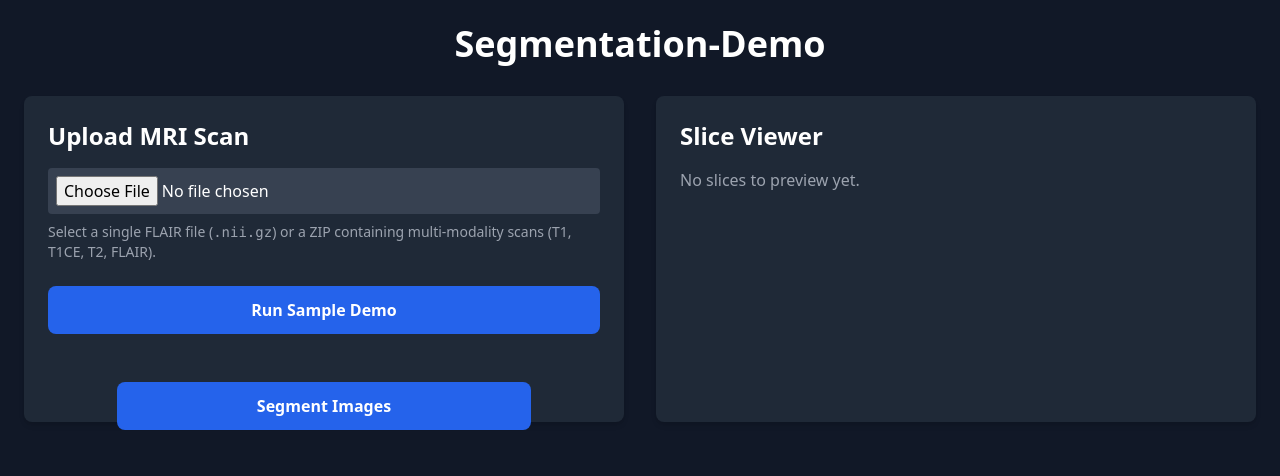
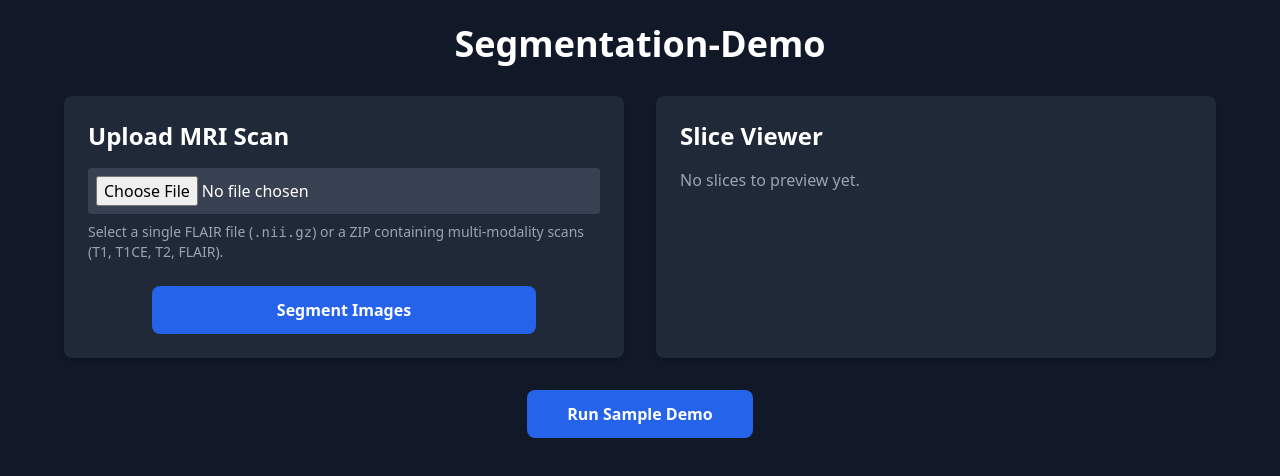
Before and after one commit to AnkithBinagekar/scanfusion-demo-image_overlay, a React (Create React App) app: page /fusion in a window 1280 px wide. Shown: the top 476 px of the page. Built offline with nearby package versions, Linux system fonts and the light colour scheme; no server answers; the HTML template or start-up script is replaced by a standard one.

Commit message:
UI Update

```diff
--- a/src/pages/FusionPage.jsx
+++ b/src/pages/FusionPage.jsx
@@ -4,7 +4,7 @@ import FusionOptions from "../components/FusionOptions";
 import SliceViewer from "../components/SliceViewer";
 import axios from "axios";
 import { useNavigate } from "react-router-dom";
-import { ImageContext } from "../contexts/ImageContext"; // ✅ make sure this path matches your project
+import { ImageContext } from "../contexts/ImageContext";
 
 const API_URL = process.env.REACT_APP_API_URL;
 
@@ -36,28 +36,20 @@ const FusionPage = () => {
   };
 
   return (
-    <div className="min-h-screen bg-gray-900 text-white p-6">
-      {/* Page Title */}
+    <div className="min-h-screen bg-gray-900 text-white p-6 flex flex-col items-center">
+      {/* Title */}
       <h1 className="text-4xl font-bold text-center mb-8 text-white">
         Segmentation-Demo
       </h1>
 
-      {/* ✅ Two-column layout */}
-      <div className="grid grid-cols-1 md:grid-cols-2 gap-8">
-        {/* Left Column: Upload + Buttons */}
-        <div className="bg-gray-800 p-6 rounded-lg shadow-md flex flex-col justify-between">
+      {/* ✅ Two-column main layout */}
+      <div className="grid grid-cols-1 md:grid-cols-2 gap-8 w-full max-w-6xl">
+        {/* Left Column: Upload + Segment */}
+        <div className="bg-gray-800 p-6 rounded-lg shadow-md flex flex-col justify-start">
           <UploadSection />
 
-          {/* Buttons section */}
-          <div className="mt-6 space-y-4">
-            <button
-              onClick={handleRunDemo}
-              className="w-full bg-blue-600 hover:bg-blue-700 text-white py-3 rounded-lg font-semibold transition"
-            >
-              Run Sample Demo
-            </button>
-
-            {/* Keep FusionOptions here (only Segment Images button is active now) */}
+          {/* Slight spacing fix for the Segment Images button */}
+          <div className="mt-6">
             <FusionOptions />
           </div>
         </div>
@@ -67,6 +59,16 @@ const FusionPage = () => {
           <SliceViewer />
         </div>
       </div>
+
+      {/* ✅ Run Sample Demo button centered below both boxes */}
+      <div className="mt-8 w-full flex justify-center">
+        <button
+          onClick={handleRunDemo}
+          className="bg-blue-600 hover:bg-blue-700 text-white py-3 px-10 rounded-lg font-semibold transition"
+        >
+          Run Sample Demo
+        </button>
+      </div>
     </div>
   );
 };
```
